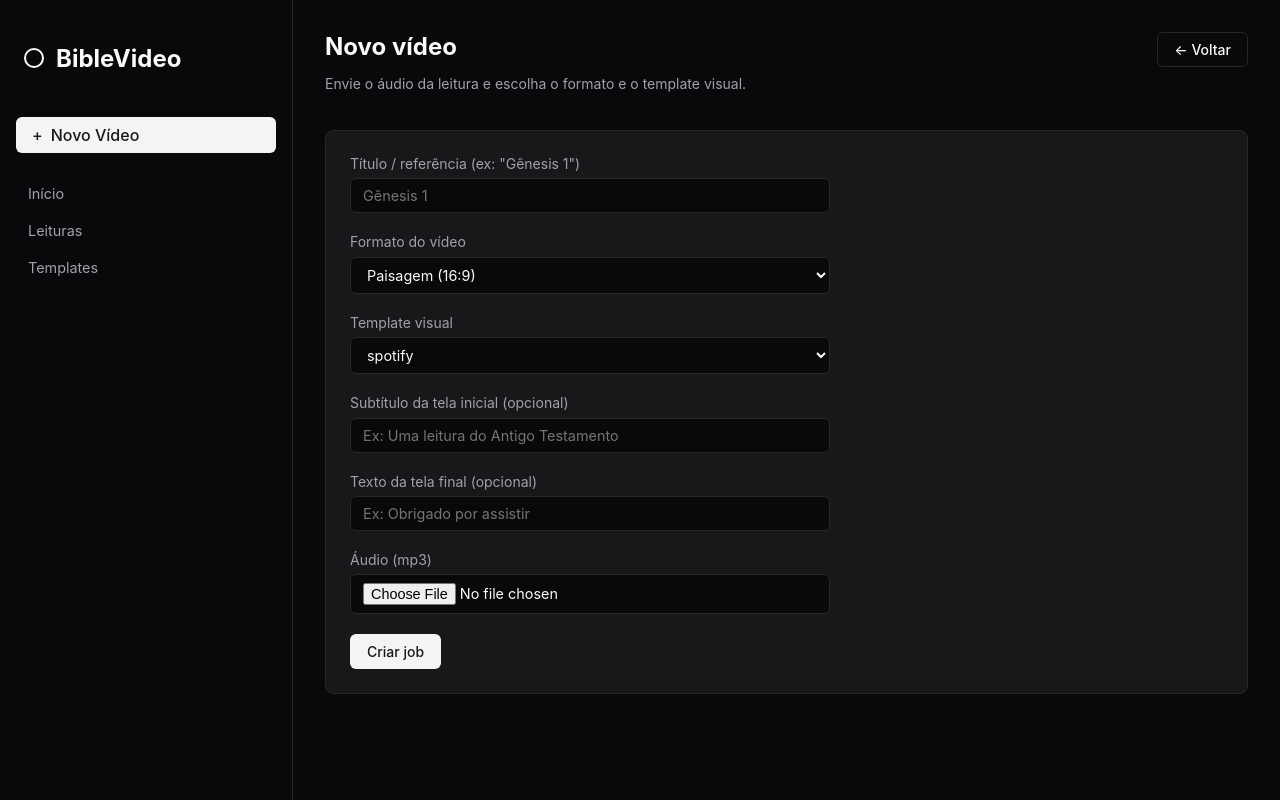
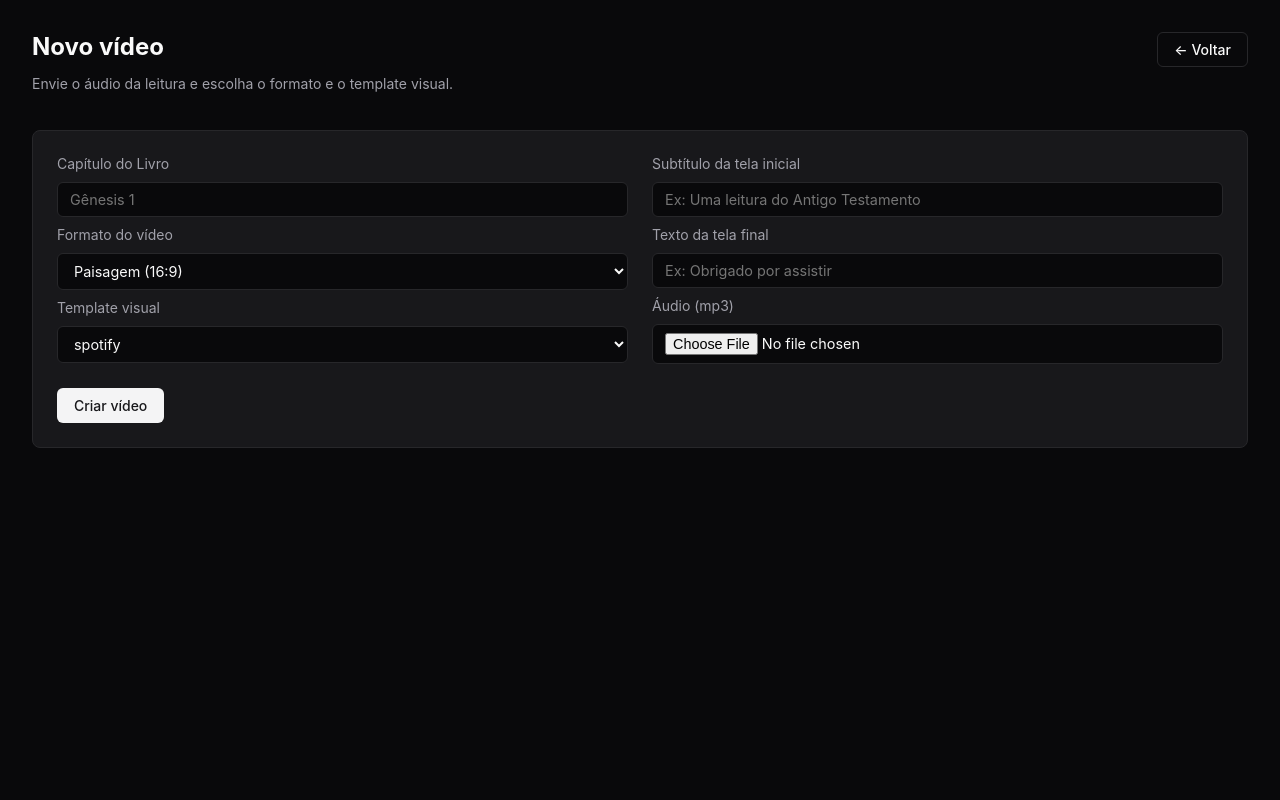
Before and after one commit to Projeto-Euaggelion/biblevideo.app, a FastAPI app: page /jobs/new in a window 1280 px wide. Run offline with FastAPI, Linux system fonts and the light colour scheme.

Commit message:
feat: improve layout and styling for job creation and video review pages

```diff
--- a/static/app.css
+++ b/static/app.css
@@ -100,7 +100,7 @@ body.no-sidebar .sidebar {
 }
 
 body.no-sidebar .main-content {
-    max-width: 1100px;
+    width:100vw;
     margin: 0 auto;
 }
 
@@ -182,6 +182,13 @@ body.no-sidebar .main-content {
     margin-bottom: 1.5rem;
 }
 
+.card header {
+    display: flex;
+    flex-direction:row;
+    justify-content: space-between;
+    align-items: center;
+}
+
 .card h1 {
     margin-top: 0;
 }
@@ -216,6 +223,12 @@ body.no-sidebar .main-content {
 .button-primary, button[type="submit"], #btn-transcribe, #btn-render {
     background-color: #f4f4f5;
     color: #18181b;
+}
+
+.btn-outline {
+    color: #f4f4f5;
+    border:1px solid #f4f4f5;
+    background:transparent!important;
 }
 
 .button-primary:hover, button[type="submit"]:hover, #btn-transcribe:hover, #btn-render:hover {
@@ -256,10 +269,24 @@ button:disabled {
     max-width: 480px;
 }
 
+.new-job-form {
+    display: grid;
+    grid-template-columns: 1fr 1fr;
+    gap: 1.5rem;
+    max-width:none;
+}
+
+.new-job-form div {
+    display: flex;
+    display: flex;
+    flex-direction: column;
+    gap: 0.6rem;
+}
+
 .form label {
     display: flex;
     flex-direction: column;
-    gap: 0.4rem;
+    gap: 0.6rem;
     font-size: 0.875rem;
     color: var(--text-muted);
 }
--- a/templates/app/base.html
+++ b/templates/app/base.html
@@ -6,7 +6,8 @@
     <title>BibleVideo App</title>
     <link rel="stylesheet" href="/static/app.css">
 </head>
-<body>
+
+<body class="{% block body_class%}{% endblock %}">
     <div class="app-layout">
         <aside class="sidebar">
             <div class="brand">
@@ -32,4 +33,5 @@
     <script src="/static/app.js"></script>
     {% block scripts %}{% endblock %}
 </body>
+
 </html>
--- a/templates/app/new_job.html
+++ b/templates/app/new_job.html
@@ -1,4 +1,5 @@
 {% extends "app/base.html" %}
+{% block body_class %}no-sidebar{% endblock %}
 {% block title %}Novo vídeo — Bible Video Generator{% endblock %}
 {% block content %}
 
@@ -11,9 +12,10 @@
 </div>
 
 <section class="card">
-  <form action="/jobs" method="post" enctype="multipart/form-data" class="form">
+  <form action="/jobs" method="post" enctype="multipart/form-data" class="form new-job-form">
+    <div>
       <label>
-      Título / referência (ex: "Gênesis 1")
+        Capítulo do Livro
         <input type="text" name="title" required placeholder="Gênesis 1">
       </label>
 
@@ -33,14 +35,16 @@
           {% endfor %}
         </select>
       </label>
+    </div>
 
+    <div>
       <label>
-      Subtítulo da tela inicial (opcional)
+        Subtítulo da tela inicial
         <input type="text" name="intro_subtitle" placeholder="Ex: Uma leitura do Antigo Testamento">
       </label>
 
       <label>
-      Texto da tela final (opcional)
+        Texto da tela final
         <input type="text" name="outro_text" placeholder="Ex: Obrigado por assistir">
       </label>
 
@@ -48,8 +52,11 @@
         Áudio (mp3)
         <input type="file" name="audio" accept="audio/mpeg,.mp3" required>
       </label>
+    </div>
 
-    <button type="submit" class="button button-primary">Criar job</button>
+    <div>
+      <button type="submit" class="button button-primary">Criar vídeo</button>
+    </div>
   </form>
 </section>
 
```
Also changed, not shown: templates/app/job.html (+12 -3 lines). Lines whose indentation alone changed are shown as unchanged.
